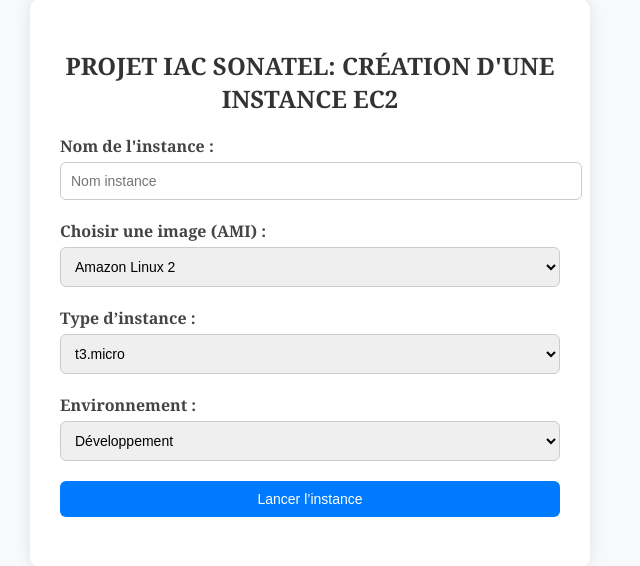
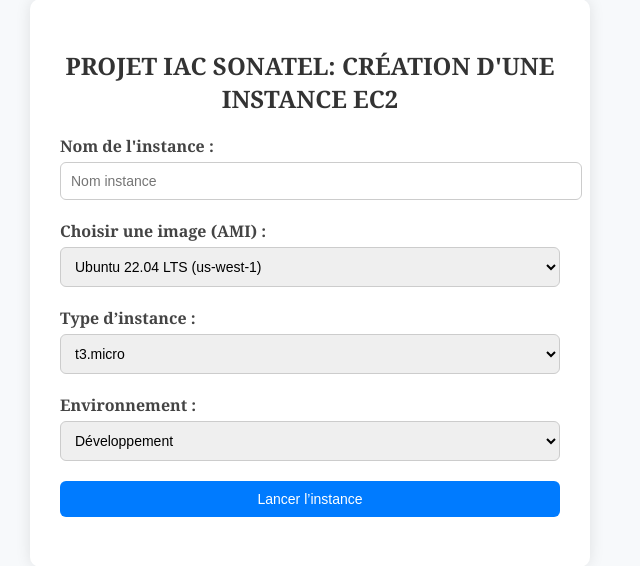
Before and after one commit to cheikhdoss/aws-automation, a Flask app: page / in a window 1280 px wide. Shown: the part 49-615 px from the top of the page, without its empty margins (330-970 px from the left). Run offline with Flask 3, Linux system fonts and the light colour scheme.

Commit message:
Fix secret_access_key and update AMI IDs for us-west-1

```diff
--- a/templates/form.html
+++ b/templates/form.html
@@ -63,11 +63,8 @@
 
             <label for="ami_id">Choisir une image (AMI) :</label>
             <select id="instance_os" name="instance_os" required>
-                <option value="ami-05fcfb9614772f051">Amazon Linux 2</option>
-                <option value="ami-0290e60ec230db1e4">Ubuntu 22.04 LTS</option>
-                <option value="ami-0548d28d4f7ec72c5">Debian 12 (Bookworm)</option>
-                <option value="ami-0993d3759749c153c">Red Hat Enterprise Linux 10</option>
-                 <option value="ami-0989038dff76173d3">Red Hat Enterprise Linux 9</option>
+                <option value="ami-038bba9a164eb3dc1">Ubuntu 22.04 LTS (us-west-1)</option>
+                <option value="ami-0d5ae304a0b933620">Amazon Linux 2023 (us-west-1)</option>
             </select>
 
             <label for="instance_type">Type d’instance :</label>
```
Also changed, not shown: 2 other files.
